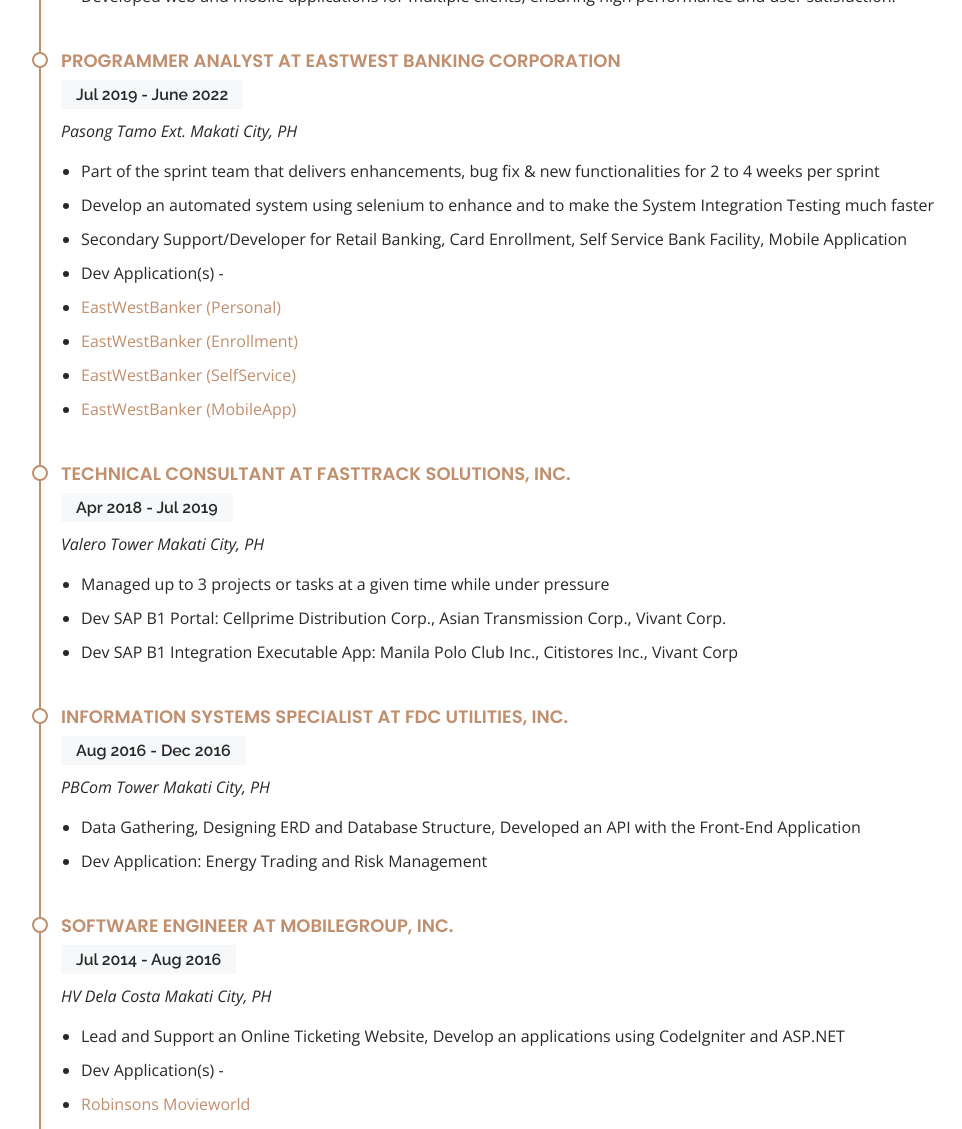
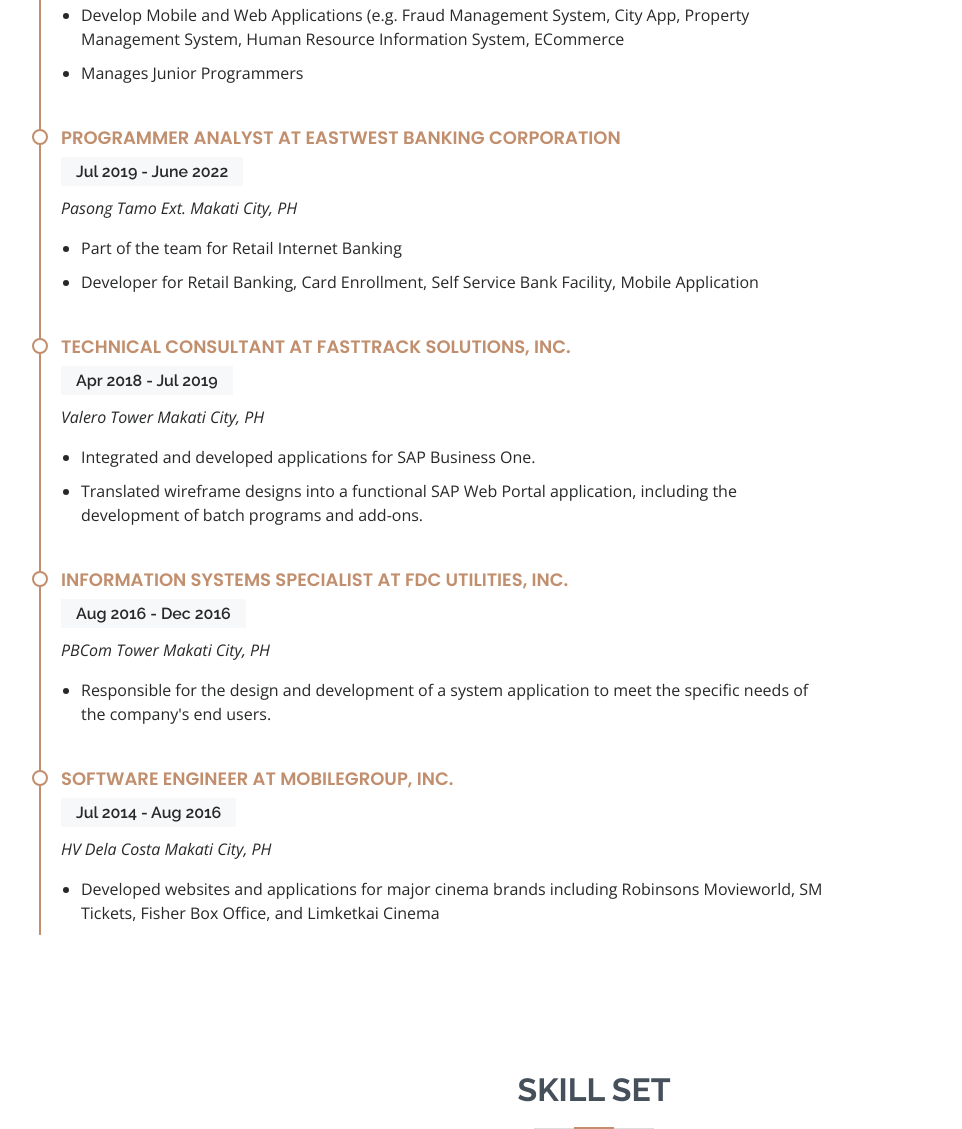
Before and after one commit to iamtonysoft/iamtonysoft.github.io, a plain HTML site: page index.html in a window 1280 px wide. Shown: the part 1671-2800 px from the top of the page, without its empty margins (96-1058 px from the left). Drawn offline with nearby package versions, Linux system fonts and the light colour scheme.

Commit message:
Updated job description

```diff
--- a/assets/css/style.css
+++ b/assets/css/style.css
@@ -513,6 +513,7 @@
 
 .resume .resume-item ul li {
   padding-bottom: 10px;
+  padding-right: 20rem;
 }
 
 .resume .resume-item:last-child {
--- a/assets/js/main.js
+++ b/assets/js/main.js
@@ -188,4 +188,19 @@
     items: 1
   });
 
+  const birthDateStr = '08-03-1992'; // Format: MM-DD-YYYY
+  const [month, day, year] = birthDateStr.split('-');
+  const birthDate = new Date(`${year}-${month}-${day}`);
+  const today = new Date();
+
+  let age = today.getFullYear() - birthDate.getFullYear();
+  const monthDiff = today.getMonth() - birthDate.getMonth();
+  const dayDiff = today.getDate() - birthDate.getDate();
+
+  if (monthDiff < 0 || (monthDiff === 0 && dayDiff < 0)) {
+    age--;
+  }
+
+  $('#age').text(age);
+
 })(jQuery);
--- a/index.html
+++ b/index.html
@@ -86,19 +86,19 @@
                 <ul>
                   <li><i class="icofont-rounded-right"></i> <strong>Birthday:</strong> August 3, 1992</li>
                   <li><i class="icofont-rounded-right"></i> <strong>Website:</strong> iamtonysoft.github.io</li>
-                  <li><i class="icofont-rounded-right"></i> <strong>Status:</strong> Single</li>
+                  <li><i class="icofont-rounded-right"></i> <strong>Status:</strong> Married</li>
                 </ul>
               </div>
               <div class="col-lg-6">
                 <ul>
-                  <li><i class="icofont-rounded-right"></i> <strong>Age:</strong> 32</li>
+                  <li><i class="icofont-rounded-right"></i> <strong>Age:</strong> <span id="age"></span></li>
                   <li><i class="icofont-rounded-right"></i> <strong>Degree:</strong> Bachelor of Sciene in I.T.</li>
                   <li><i class="icofont-rounded-right"></i> <strong>Nationality:</strong> Filipino</li>
                 </ul>
               </div>
             </div>
             <p>
-              I am a Software Engineer currently residing in the Philippines. I am fascinated about technology that is why I always challenge myself to improve and create different types of applications for the end users.
+              I’m a Software Engineer based in the Philippines with a strong passion for technology. I constantly challenge myself to grow by building diverse applications that aim to improve user experience and deliver real value to end users.
             </p>
           </div>
         </div>
@@ -122,7 +122,8 @@
               <h5>June 2022 - Present</h5>
               <p><em>Pasong Tamo Ext. Makati City, PH</em></p>
               <ul>
-                <li>Developed web and mobile applications for multiple clients, ensuring high performance and user satisfaction.</li>
+                <li>Develop Mobile and Web Applications (e.g. Fraud Management System, City App, Property Management System, Human Resource Information System, ECommerce</li>
+                <li>Manages Junior Programmers</li>
               </ul>
             </div>
             <div class="resume-item">
@@ -130,14 +131,8 @@
               <h5>Jul 2019 - June 2022</h5>
               <p><em>Pasong Tamo Ext. Makati City, PH</em></p>
               <ul>
-                <li>Part of the sprint team that delivers enhancements, bug fix & new functionalities for 2 to 4 weeks per sprint</li>
-                <li>Develop an automated system using selenium to enhance and to make the System Integration Testing much faster</li>
-                <li>Secondary Support/Developer for Retail Banking, Card Enrollment, Self Service Bank Facility, Mobile Application</li>
-                <li>Dev Application(s) -</li>
-                <li><a href="https://personal.eastwestbanker.com/Retail/servletcontroller" target="_blank">EastWestBanker (Personal)</a></li>
-                <li><a href="https://personal.eastwestbanker.com/enrollment/servletcontroller" target="_blank">EastWestBanker (Enrollment)</a></li>
-                <li><a href="https://personal.eastwestbanker.com/selfservice/servletcontroller" target="_blank">EastWestBanker (SelfService)</a></li>
-                <li><a href="https://play.google.com/store/apps/details?id=com.eastwest.mobile" target="_blank">EastWestBanker (MobileApp)</a></li>
+                <li>Part of the team for Retail Internet Banking</li>
+                <li> Developer for Retail Banking, Card Enrollment, Self Service Bank Facility, Mobile Application</li>
               </ul>
             </div>
             <div class="resume-item">
@@ -145,9 +140,8 @@
               <h5>Apr 2018 - Jul 2019</h5>
               <p><em>Valero Tower Makati City, PH</em></p>
               <ul>
-                <li>Managed up to 3 projects or tasks at a given time while under pressure</li>
-                <li>Dev SAP B1 Portal: Cellprime Distribution Corp., Asian Transmission Corp., Vivant Corp.</li>
-                <li>Dev SAP B1 Integration Executable App: Manila Polo Club Inc., Citistores Inc., Vivant Corp</li>
+                <li>Integrated and developed applications for SAP Business One.</li>
+                <li> Translated wireframe designs into a functional SAP Web Portal application, including the development of batch programs and add-ons.</li>
               </ul>
             </div>
             <div class="resume-item">
@@ -155,8 +149,7 @@
               <h5>Aug 2016 - Dec 2016</h5>
               <p><em>PBCom Tower Makati City, PH</em></p>
               <ul>
-                <li>Data Gathering, Designing ERD and Database Structure, Developed an API with the Front-End Application</li>
-                <li>Dev Application: Energy Trading and Risk Management</li>
+                <li> Responsible for the design and development of a system application to meet the specific needs of the company's end users.</li>
               </ul>
             </div>
             <div class="resume-item">
@@ -164,12 +157,7 @@
               <h5>Jul 2014 - Aug 2016</h5>
               <p><em>HV Dela Costa Makati City, PH</em></p>
               <ul>
-                <li>Lead and Support an Online Ticketing Website, Develop an applications using CodeIgniter and ASP.NET</li>
-                <li>Dev Application(s) -</li>
-                <li><a href="https://www.robinsonsmovieworld.com/" target="_blank">Robinsons Movieworld</a></li>
-                <li><a href="http://limketkaicinemas.com/" target="_blank">Limketkai Cinemas</a></li>
-                <li><a href="http://fisherboxoffice.fishermall.com.ph/" target="_blank">FisherBoxOffice Fishermall</a></li>
-                <li><a href="https://smtickets.com/" target="_blank">SM Tickets</a></li>
+                <li>Developed websites and applications for major cinema brands including Robinsons Movieworld, SM Tickets, Fisher Box Office, and Limketkai Cinema</li>
               </ul>
             </div>
           </div>
```
